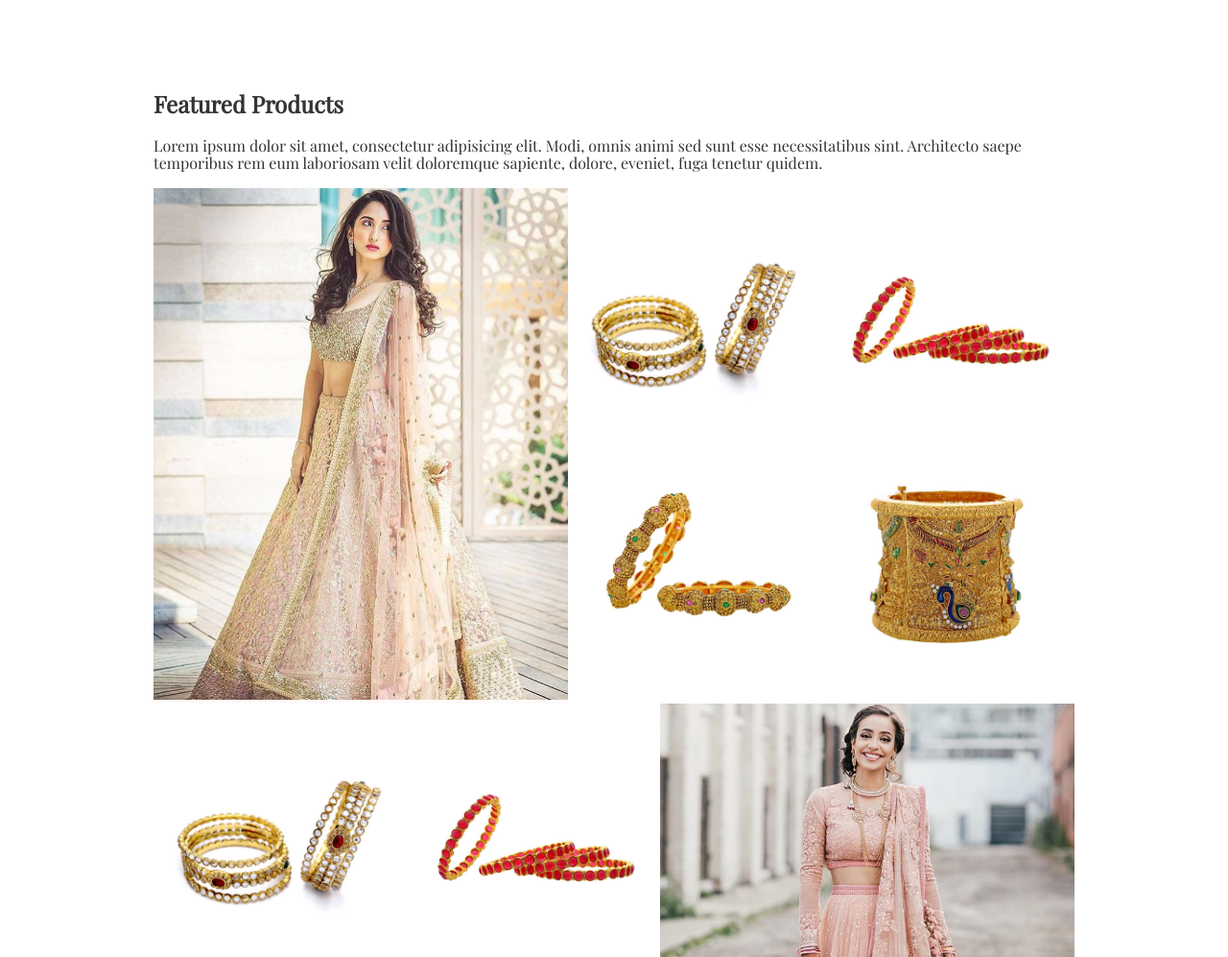
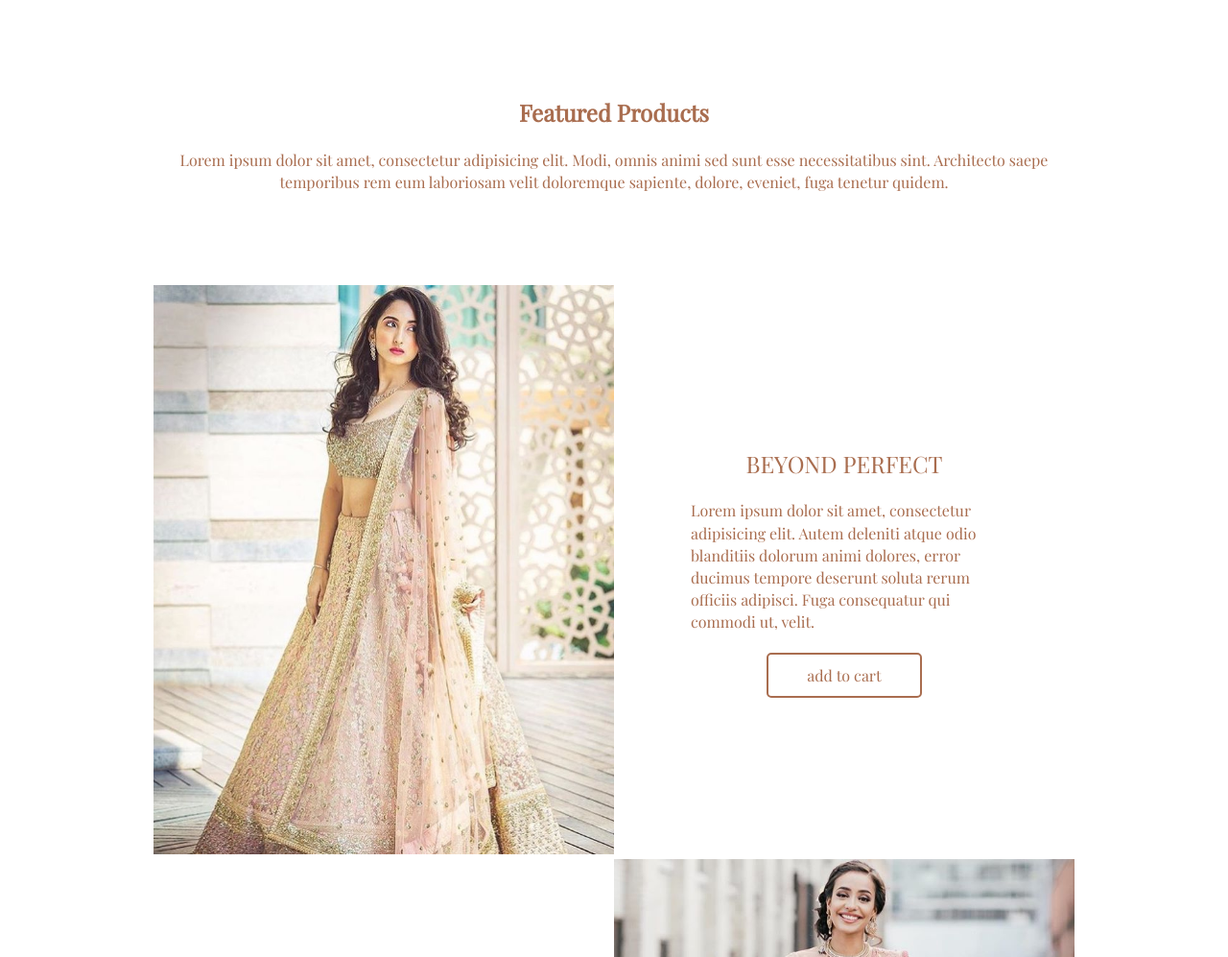
Before and after one commit to EugenePeter/anukas-update, a website: page app/index.html in a window 1280 px wide. Shown: the part 583-1580 px from the top of the page at 96% size. Drawn offline with nearby package versions, Linux system fonts and the light colour scheme.

Commit message:
added pictures

```diff
--- a/app/assets/styles/base/_global.css
+++ b/app/assets/styles/base/_global.css
@@ -1,6 +1,7 @@
 body {
     font-family: 'Playfair Display', serif;
     color: #333;
+    line-height: 1.45;
 }
 
 img {
--- a/app/assets/styles/modules/_featured-products.css
+++ b/app/assets/styles/modules/_featured-products.css
@@ -1,5 +1,9 @@
 .featured-products {
 
+    &__text {
+        color: #A96D4F;
+        text-align: center;
+    }
     .generic-img {
         div:nth-of-type(4) {
             margin-right: 0;
@@ -7,18 +11,17 @@
     }
 }
 
-.trial {
-    color: #93583A;
+.featured-products__container {
+ /*   color: #93583A; */
+    color: #A96D4F;
     width: 100%;
 
     display: flex;
     justify-content: center;
 
-
     .wrap1 {
 
-        background-color: snow;
-        width: 45%;;
+        width: 50%;;
         img {
             width: 100%;
         }
@@ -29,12 +32,47 @@
         justify-content: center;
         align-items: center;
         flex-grow: 1;
-        width: 40%;
+        width: 50%;
+     /*   background-color: antiquewhite; */
+
+    .content {
+        display: flex;
+        margin: 80px;
+        flex-direction: column;
+
+        h2 {
+            text-align: center;
+            font-weight: 300;
+            margin: 0;
+            padding: 0;
+        }
+
+        p {
+            padding: 0;
+            margin: 20px 0;
+        }
+
+        a {
+            text-decoration: none;
+            color: #A96D4F;
+            padding: 10px 40px;
+            border: 2px solid #A96D4F;
+            border-radius: 5px;
+            text-align: center;
+            margin: 0 auto;
+            }
+        }
+    }
+}
 
 
 
-        .content {
-            margin: 20px;
-        }
-    }
+.bg {
+    opacity: .6;
+    background: peachpuff;
+    width: 100%;
+    height: 500px;
+    background-image:url(../../../assets/images/tanishq5.jpg);
+    background-size: cover;
+    background-position: 0 -120px;
 }
--- a/app/assets/styles/modules/_hero-section.css
+++ b/app/assets/styles/modules/_hero-section.css
@@ -33,6 +33,7 @@
     position: relative;
     width: 100%;
     height: 500px;
+    opacity: .9;
     background-image:url(../../assets/images/gold-banner.jpg);
     background-size: cover;
     background-position: center center;
--- a/app/index.html
+++ b/app/index.html
@@ -41,47 +41,44 @@
 
 </div>
 
-    <section class="generic-content-container wrapper-center generic-content-container--top-margin">
-        <h2>Featured Products</h2>
-        <p>Lorem ipsum dolor sit amet, consectetur adipisicing elit. Modi, omnis animi sed sunt esse necessitatibus sint. Architecto saepe temporibus rem eum laboriosam velit doloremque sapiente, dolore, eveniet, fuga tenetur quidem.</p>
-        <div class="trial">
+    <section class="featured-products generic-content-container wrapper-center generic-content-container--top-margin">
+
+        <div class="featured-products__text">
+            <h2>Featured Products</h2>
+            <p>Lorem ipsum dolor sit amet, consectetur adipisicing elit. Modi, omnis animi sed sunt esse necessitatibus sint. Architecto saepe temporibus rem eum laboriosam velit doloremque sapiente, dolore, eveniet, fuga tenetur quidem.</p>
+        </div>
+
+        <div class="featured-products__container generic-content-container--top-margin">
             <div class="wrap1">
                 <img src="assets/images/b2234b57eede444daa24682a231daafa.jpg" alt="">
             </div>
 
             <div class="wrap2">
-                <div class="wrapper">
-                    <div class="content"><img src="assets/images/bangles4.jpg" alt=""></div>
-                    <div class="content"><img src="assets/images/bangles6.jpg" alt=""></div>
-                </div>
-                <div class="wrapper">
-                    <div class="content"><img src="assets/images/bangles5.jpg" alt=""></div>
-                    <div class="content"><img src="assets/images/bangles7.jpg" alt=""></div>
+                <div class="content">
+                    <h2>BEYOND PERFECT</h2>
+                    <p>Lorem ipsum dolor sit amet, consectetur adipisicing elit. Autem deleniti atque odio blanditiis dolorum animi dolores, error ducimus tempore deserunt soluta rerum officiis adipisci. Fuga consequatur qui commodi ut, velit.</p>
+                    <a href="">add to cart</a>
                 </div>
             </div>
         </div>
 
-        <div class="trial">
-
+        <div class="featured-products__container">
             <div class="wrap2">
-                <div class="wrapper">
-                    <div class="content"><img src="assets/images/bangles4.jpg" alt=""></div>
-                    <div class="content"><img src="assets/images/bangles6.jpg" alt=""></div>
-                </div>
-                <div class="wrapper">
-                    <div class="content"><img src="assets/images/bangles5.jpg" alt=""></div>
-                    <div class="content"><img src="assets/images/bangles7.jpg" alt=""></div>
+                <div class="content">
+                    <h2>BEYOND PERFECT</h2>
+                    <p>Lorem ipsum dolor sit amet, consectetur adipisicing elit. Autem deleniti atque odio blanditiis dolorum animi dolores, error ducimus tempore deserunt soluta rerum officiis adipisci. Fuga consequatur qui commodi ut, velit.</p>
+                    <a href="">add to cart</a>
                 </div>
             </div>
             <div class="wrap1">
                 <img src="assets/images/8b47ec4735d56cfa1739a79e4ec92b1a.jpg" alt="">
             </div>
+        </div>
+    </section>
+ <hr>
 
 
-        </div>
-
-    </section>
-
+<section class="bg"></section>
 <section class="generic-img generic-content-container  generic-content-container--top-margin">
     <div class="generic-img--wrapper">
         <img src="assets/images/bangles8.jpg" alt="">
--- a/app/temp/styles/style.css
+++ b/app/temp/styles/style.css
@@ -463,6 +463,7 @@ template {
 body {
     font-family: 'Playfair Display', serif;
     color: #333;
+    line-height: 1.45;
 }
 
 img {
@@ -548,6 +549,7 @@ a {
     position: relative;
     width: 100%;
     height: 500px;
+    opacity: .9;
     background-image:url(../../assets/images/gold-banner.jpg);
     background-size: cover;
     background-position: center center;
@@ -660,12 +662,18 @@ nav a {
   font-weight: 500;
 }
 
+.featured-products__text {
+  color: #A96D4F;
+  text-align: center;
+}
+
 .featured-products .generic-img div:nth-of-type(4) {
   margin-right: 0;
 }
 
-.trial {
-    color: #93583A;
+.featured-products__container {
+ /*   color: #93583A; */
+    color: #A96D4F;
     width: 100%;
 
     display: -webkit-box;
@@ -678,16 +686,15 @@ nav a {
             justify-content: center;
 }
 
-.trial .wrap1 {
-  background-color: snow;
-  width: 45%;
+.featured-products__container .wrap1 {
+  width: 50%;
 }
 
-.trial .wrap1 img {
+.featured-products__container .wrap1 img {
   width: 100%;
 }
 
-.trial .wrap2 {
+.featured-products__container .wrap2 {
   display: -webkit-box;
   display: -ms-flexbox;
   display: flex;
@@ -700,9 +707,50 @@ nav a {
   -webkit-box-flex: 1;
       -ms-flex-positive: 1;
           flex-grow: 1;
-  width: 40%;
+  width: 50%;
 }
 
-.trial .wrap2 .content {
-  margin: 20px;
+/*   background-color: antiquewhite; */
+
+.featured-products__container .wrap2 .content {
+  display: -webkit-box;
+  display: -ms-flexbox;
+  display: flex;
+  margin: 80px;
+  -webkit-box-orient: vertical;
+  -webkit-box-direction: normal;
+      -ms-flex-direction: column;
+          flex-direction: column;
 }
+
+.featured-products__container .wrap2 .content h2 {
+  text-align: center;
+  font-weight: 300;
+  margin: 0;
+  padding: 0;
+}
+
+.featured-products__container .wrap2 .content p {
+  padding: 0;
+  margin: 20px 0;
+}
+
+.featured-products__container .wrap2 .content a {
+  text-decoration: none;
+  color: #A96D4F;
+  padding: 10px 40px;
+  border: 2px solid #A96D4F;
+  border-radius: 5px;
+  text-align: center;
+  margin: 0 auto;
+}
+
+.bg {
+    opacity: .6;
+    background: peachpuff;
+    width: 100%;
+    height: 500px;
+    background-image:url(../../../assets/images/tanishq5.jpg);
+    background-size: cover;
+    background-position: 0 -120px;
+}
```
Also changed, not shown: app/assets/images/Sikh.jpg (added), app/assets/images/tanishq5.jpg (added).
